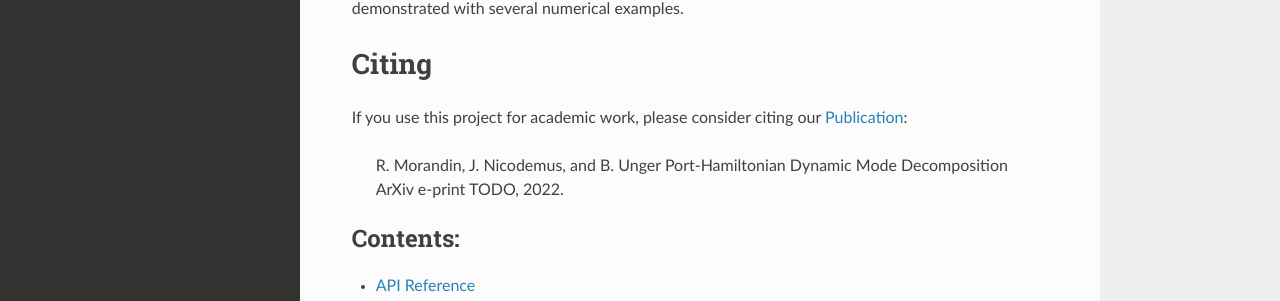
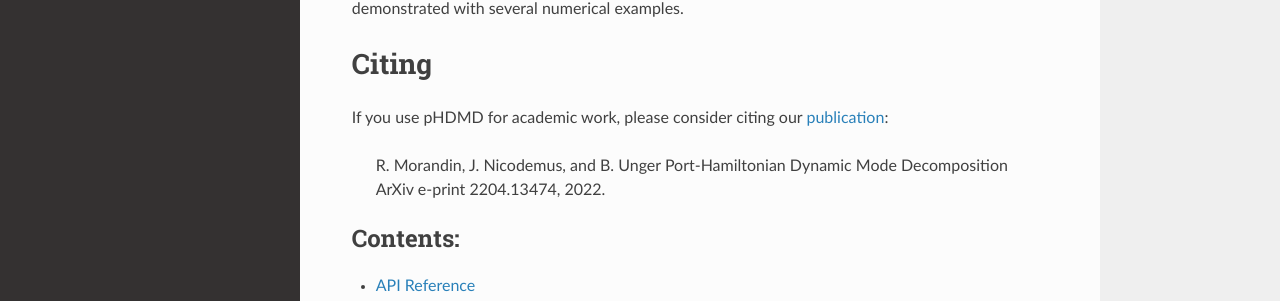
Before and after one commit to Jonas-Nicodemus/phdmd, a Sphinx documentation site: the page built from docs/source/index.rst, in a window 1280 px wide and 1215 px high. Shown: the part 379-680 px from the top of the window. Built offline with Sphinx 7.4.7 and the Read the Docs theme 2.0.0, drawn with Linux system fonts in a browser that asks for light colours; formulas are drawn with MathJax 3.

Commit message:
update docs

```diff
--- a/docs/source/index.rst
+++ b/docs/source/index.rst
@@ -20,13 +20,13 @@ the analytical minimum-norm solution. The efficiency of the proposed method is
 demonstrated with several numerical examples.
 
 Citing
-=========
-If you use this project for academic work, please consider citing our
-`Publication <https://todo/>`_:
+======
+If you use pHDMD for academic work, please consider citing our
+`publication <https://arxiv.org/abs/2204.13474>`_:
 
     R. Morandin, J. Nicodemus, and B. Unger
     Port-Hamiltonian Dynamic Mode Decomposition
-    ArXiv e-print TODO, 2022.
+    ArXiv e-print 2204.13474, 2022.
 
 
 
```
